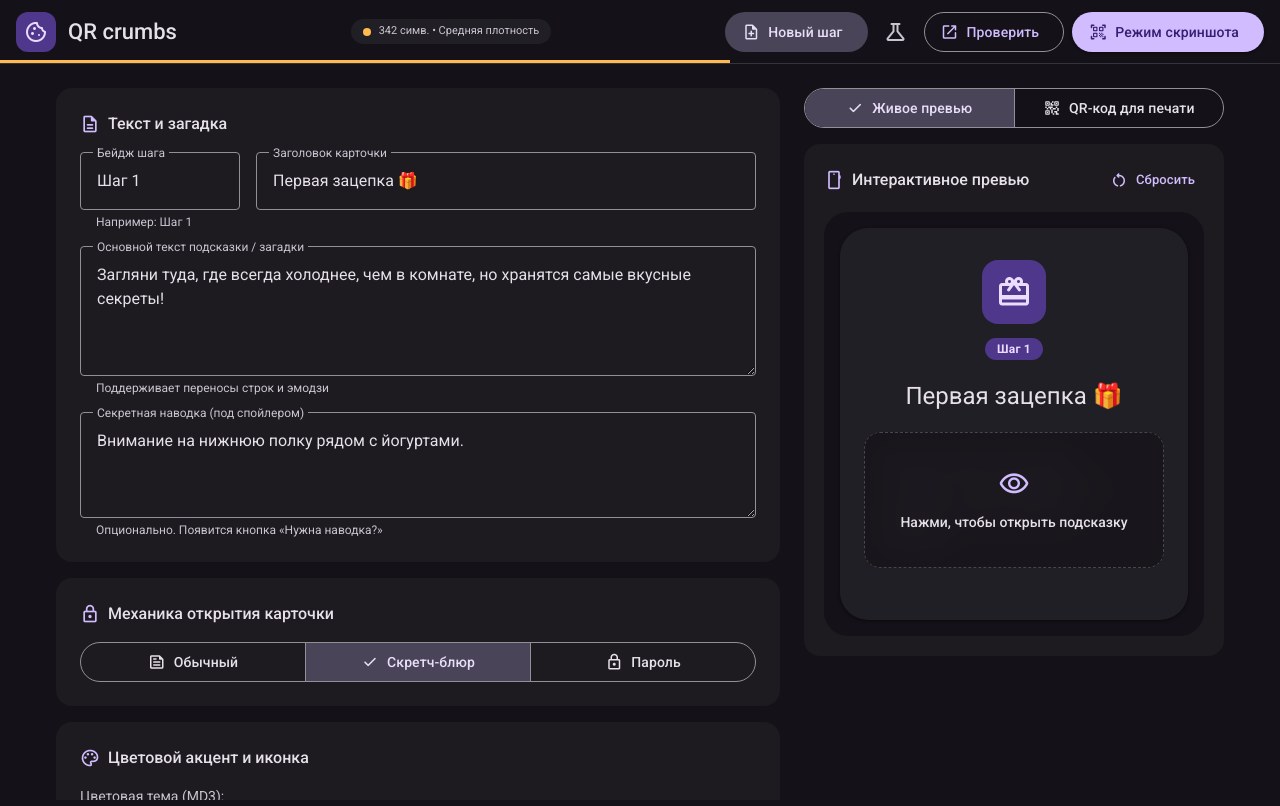
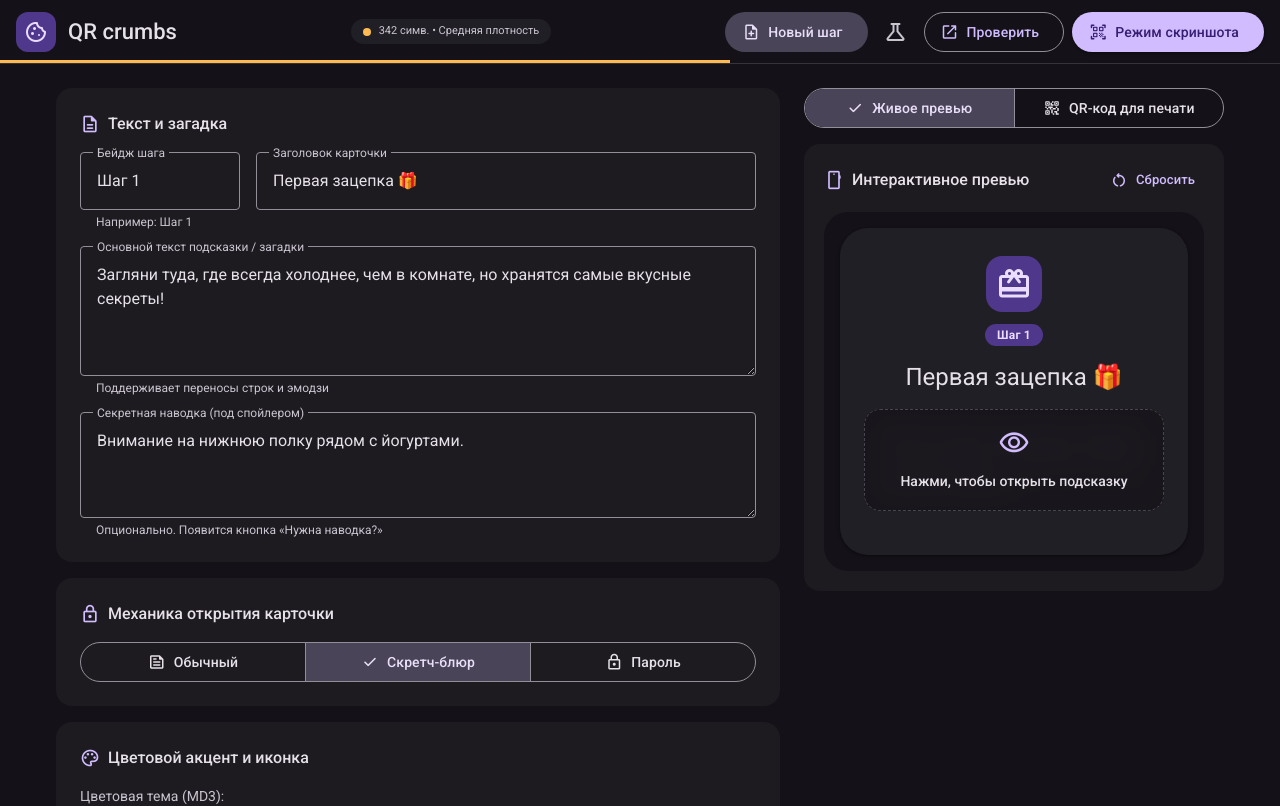
Before and after one commit to andreevgs/qr-crumbs, a React (Vite) app: page / in a window 1280 px wide. Shown: the top 806 px of the page. Built offline with nearby package versions, Linux system fonts and the light colour scheme.

Commit message:
fix(viewer): prevent unwanted vertical scrolling on viewer screen

```diff
--- a/src/components/QuestViewerCard.module.css
+++ b/src/components/QuestViewerCard.module.css
@@ -8,7 +8,7 @@
 }
 
 .cardInner {
-  padding: 32px 24px;
+  padding: clamp(20px, 3.5vh, 28px) clamp(16px, 4vw, 24px);
   display: flex;
   flex-direction: column;
   align-items: center;
@@ -28,12 +28,12 @@
   display: flex;
   flex-direction: column;
   align-items: center;
-  margin-bottom: 20px;
+  margin-bottom: clamp(12px, 2vh, 18px);
 }
 
 .iconSquircle {
-  width: 64px;
-  height: 64px;
+  width: clamp(52px, 7vh, 64px);
+  height: clamp(52px, 7vh, 64px);
   border-radius: var(--md-sys-shape-corner-large);
   background-color: var(--md-sys-color-primary-container);
   color: var(--md-sys-color-on-primary-container);
@@ -43,32 +43,32 @@
 }
 
 .badgeWrapper {
-  margin-top: 12px;
+  margin-top: clamp(8px, 1.2vh, 12px);
 }
 
 /* Title & Content */
 .title {
-  font-size: var(--md-sys-typescale-headline-small);
+  font-size: clamp(20px, 3.5vw, 24px);
   font-weight: 400;
   color: var(--md-sys-color-on-surface);
-  line-height: 32px;
-  margin-bottom: 20px;
+  line-height: 1.3;
+  margin-bottom: clamp(12px, 2vh, 18px);
   word-break: break-word;
 }
 
 .contentArea {
   width: 100%;
   position: relative;
-  margin-bottom: 20px;
+  margin-bottom: clamp(12px, 2vh, 18px);
 }
 
 .messageBox {
   font-size: var(--md-sys-typescale-body-large);
   color: var(--md-sys-color-on-surface-variant);
-  line-height: 24px;
+  line-height: 1.45;
   white-space: pre-wrap;
   word-break: break-word;
-  padding: 20px;
+  padding: clamp(14px, 2vh, 20px);
   background-color: var(--md-sys-color-surface-container-high);
   border-radius: var(--md-sys-shape-corner-large);
   border: none;
@@ -79,6 +79,7 @@
 .blurWrapper {
   position: relative;
   width: 100%;
+  min-height: 80px;
   border-radius: var(--md-sys-shape-corner-large);
   overflow: hidden;
 }
@@ -110,7 +111,7 @@
   border: 1px dashed var(--md-sys-color-outline-variant);
   color: var(--md-sys-color-primary);
   font-weight: 500;
-  padding: 24px;
+  padding: clamp(14px, 2vh, 24px);
   transition: all var(--md-sys-motion-duration-short) ease;
   z-index: 2;
 }
@@ -131,9 +132,9 @@
   display: flex;
   flex-direction: column;
   align-items: center;
-  gap: 16px;
+  gap: clamp(12px, 1.8vh, 16px);
   width: 100%;
-  padding: 24px 16px;
+  padding: clamp(16px, 2.5vh, 22px) 16px;
   background-color: var(--md-sys-color-surface-container-high);
   border-radius: var(--md-sys-shape-corner-large);
   border: none;
@@ -141,8 +142,8 @@
 }
 
 .lockIconWrap {
-  width: 48px;
-  height: 48px;
+  width: clamp(40px, 5vh, 48px);
+  height: clamp(40px, 5vh, 48px);
   border-radius: var(--md-sys-shape-corner-full);
   background-color: var(--md-sys-color-surface-container-highest);
   color: var(--md-sys-color-primary);
@@ -161,14 +162,14 @@
 .lockForm {
   display: flex;
   flex-direction: column;
-  gap: 16px;
+  gap: clamp(12px, 1.8vh, 16px);
   width: 100%;
 }
 
 /* Accordion for Secret Hint */
 .hintSection {
   width: 100%;
-  margin-top: 8px;
+  margin-top: 4px;
   border-radius: var(--md-sys-shape-corner-medium);
   border: none;
   background-color: var(--md-sys-color-surface-container-high);
@@ -181,7 +182,7 @@
   display: flex;
   align-items: center;
   justify-content: space-between;
-  padding: 14px 16px;
+  padding: clamp(10px, 1.5vh, 14px) 16px;
   background: transparent;
   color: var(--md-sys-color-primary);
   font-size: var(--md-sys-typescale-label-large);
@@ -202,7 +203,7 @@
 }
 
 .hintBody {
-  padding: 4px 16px 16px 16px;
+  padding: 4px 16px 14px 16px;
   font-size: var(--md-sys-typescale-body-medium);
   color: var(--md-sys-color-on-surface-variant);
   text-align: left;
--- a/src/styles/global.css
+++ b/src/styles/global.css
@@ -6,8 +6,14 @@
   padding: 0;
 }
 
-html, body {
-  height: 100%;
+html {
+  min-height: 100%;
+  overflow-x: hidden;
+}
+
+body {
+  min-height: 100%;
+  min-height: 100dvh;
   width: 100%;
   background-color: var(--md-sys-color-background);
   color: var(--md-sys-color-on-surface);
@@ -22,6 +28,7 @@ html, body {
 
 #root {
   min-height: 100%;
+  min-height: 100dvh;
   display: flex;
   flex-direction: column;
 }
--- a/src/views/CreatorView.module.css
+++ b/src/views/CreatorView.module.css
@@ -1,5 +1,6 @@
 .container {
   min-height: 100vh;
+  min-height: 100dvh;
   width: 100%;
   background-color: var(--md-sys-color-background);
   color: var(--md-sys-color-on-surface);
--- a/src/views/ViewerView.module.css
+++ b/src/views/ViewerView.module.css
@@ -1,25 +1,29 @@
 .viewerPage {
-  min-height: 100vh;
+  flex: 1;
+  min-height: 100%;
+  min-height: 100dvh;
   width: 100%;
   display: flex;
   flex-direction: column;
   align-items: center;
   justify-content: center;
-  padding: 24px 16px;
+  padding: clamp(12px, 2.5vh, 24px) 16px;
   background-color: var(--md-sys-color-background);
   box-sizing: border-box;
+  overscroll-behavior-y: none;
 }
 
 .cardArea {
   width: 100%;
   max-width: 440px;
+  margin: auto 0;
   display: flex;
   flex-direction: column;
   align-items: center;
 }
 
 .footer {
-  margin-top: 24px;
+  margin-top: clamp(10px, 2vh, 20px);
   display: flex;
   align-items: center;
   gap: 8px;
@@ -43,21 +47,21 @@
 .errorCard {
   width: 100%;
   max-width: 440px;
-  padding: 32px 24px;
+  padding: clamp(20px, 3.5vh, 32px) clamp(16px, 4vw, 24px);
   display: flex;
   flex-direction: column;
   align-items: center;
   text-align: center;
-  gap: 16px;
+  gap: clamp(12px, 2vh, 16px);
   background-color: var(--md-sys-color-surface-container);
-  border: 1px solid var(--md-sys-color-outline-variant);
+  border: none;
   border-radius: var(--md-sys-shape-corner-extra-large);
   box-shadow: var(--md-sys-elevation-2);
 }
 
 .errorIconWrapper {
-  width: 64px;
-  height: 64px;
+  width: clamp(52px, 7vh, 64px);
+  height: clamp(52px, 7vh, 64px);
   border-radius: var(--md-sys-shape-corner-full);
   background-color: var(--md-sys-color-error-container);
   color: var(--md-sys-color-on-error-container);
@@ -67,7 +71,7 @@
 }
 
 .errorTitle {
-  font-size: var(--md-sys-typescale-headline-small);
+  font-size: clamp(20px, 3.5vw, 24px);
   font-weight: 700;
   color: var(--md-sys-color-error);
 }
```
